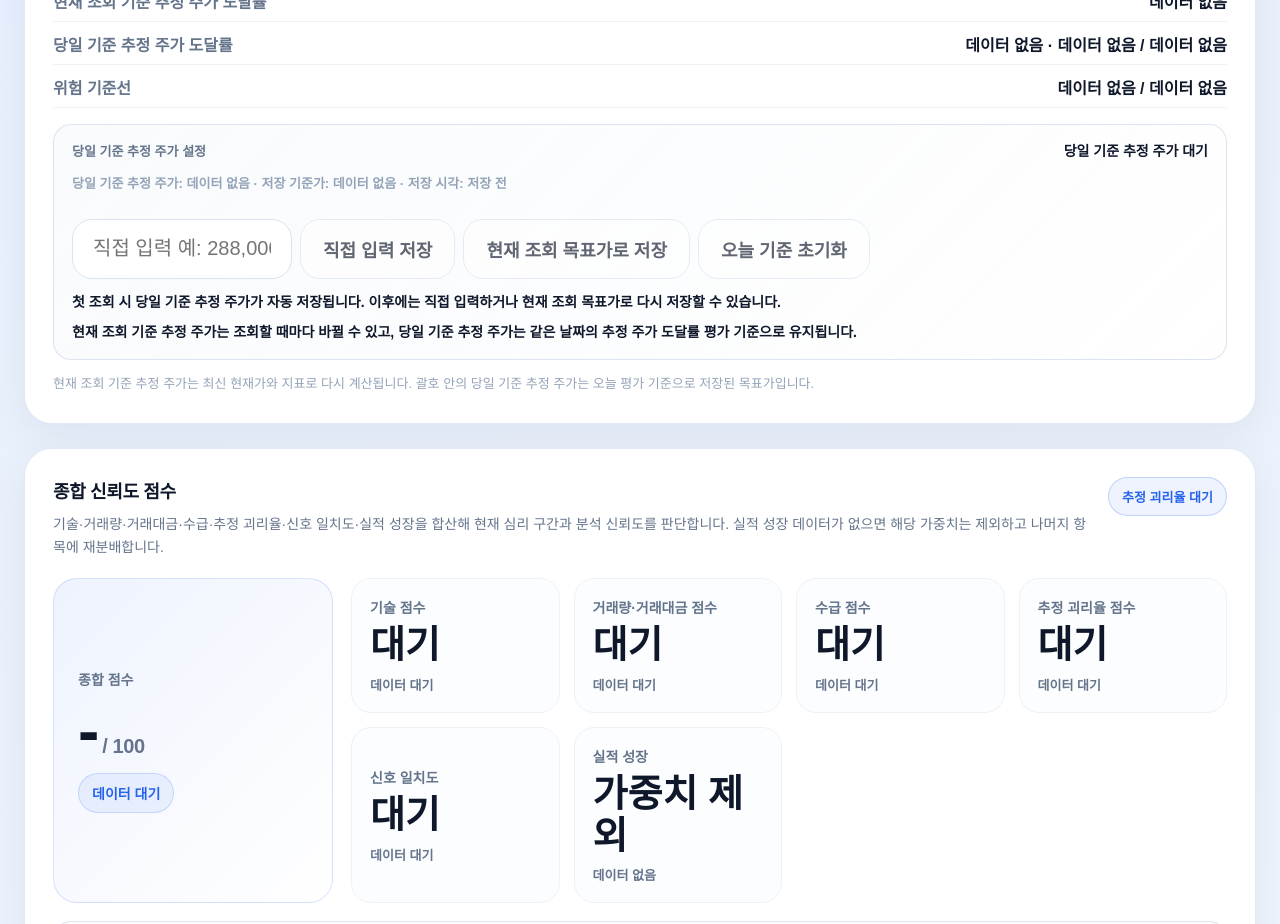
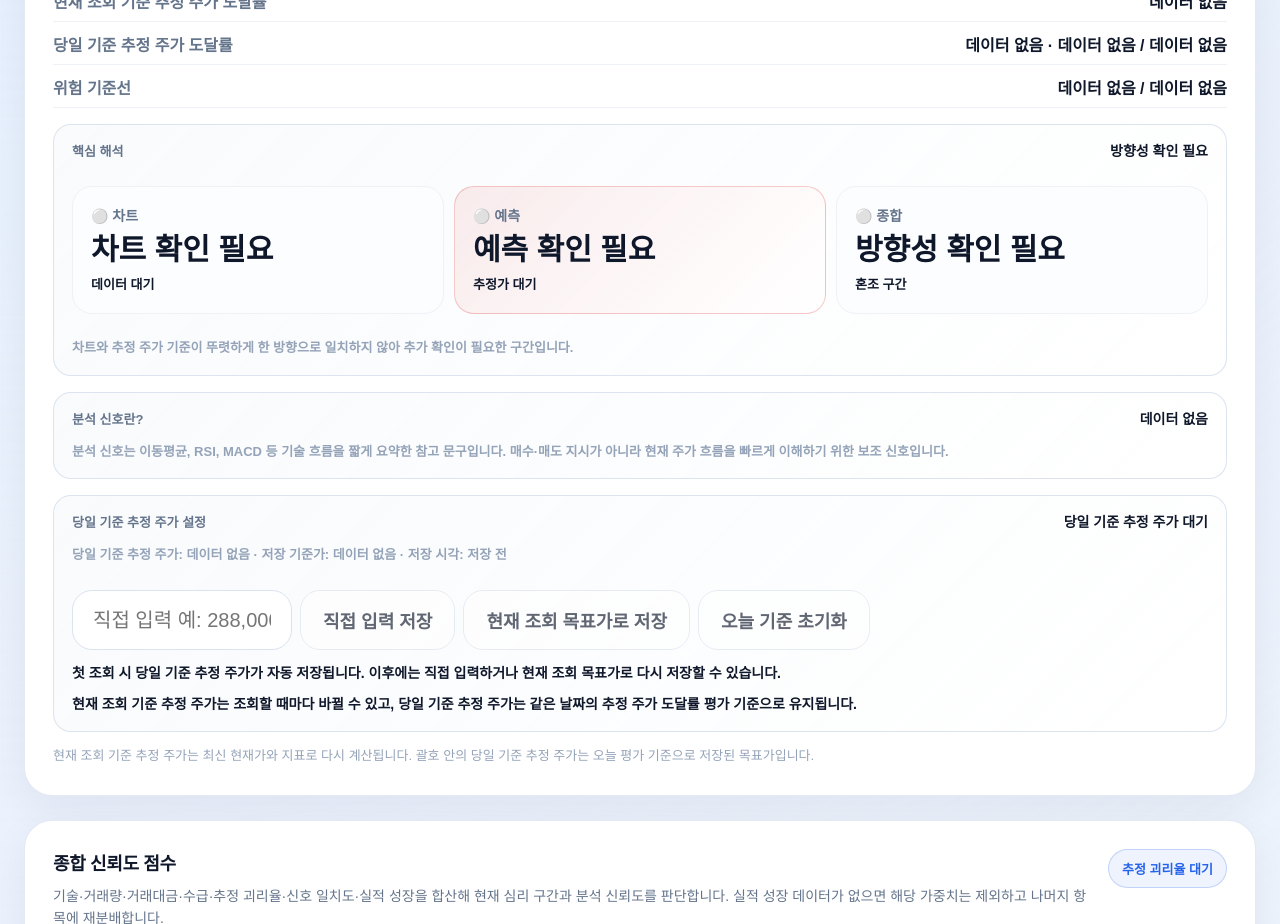
Before and after one commit to jkpark5298-alt/kospi-stock-pwa, a Next.js app: page / in a window 1280 px wide. Shown: the part 1200-2124 px from the top of the page. Built offline with nearby package versions, Linux system fonts and the light colour scheme.

Commit message:
Add current stock summary interpretation

```diff
--- a/components/stock/CurrentStockSummaryCard.tsx
+++ b/components/stock/CurrentStockSummaryCard.tsx
@@ -98,6 +98,8 @@ export default function CurrentStockSummaryCard({ data }: Props) {
   const displayMeta = [displaySymbol, data?.exchange, data?.currency]
     .filter(Boolean)
     .join(" · ");
+
+  const quickSummary = makeCurrentSummaryInterpretation(data, range);
 
   function handleSaveCurrentAsDailyTarget() {
     if (!range || !data?.symbol) return;
@@ -232,6 +234,47 @@ export default function CurrentStockSummaryCard({ data }: Props) {
         />
       </div>
 
+
+      <div className="target-basis-box" style={{ marginTop: 16 }}>
+        <div className="target-basis-header">
+          <span>핵심 해석</span>
+          <strong>{quickSummary.overall}</strong>
+        </div>
+
+        <div
+          style={{
+            display: "grid",
+            gridTemplateColumns: "repeat(auto-fit, minmax(150px, 1fr))",
+            gap: 10,
+            marginTop: 12,
+          }}
+        >
+          {quickSummary.cards.map((card) => (
+            <div className="target-metric-card" key={card.title}>
+              <span>{card.icon} {card.title}</span>
+              <strong className={card.tone}>{card.label}</strong>
+              <em className={card.tone}>{card.detail}</em>
+            </div>
+          ))}
+        </div>
+
+        <p className="target-basis-summary" style={{ marginTop: 12 }}>
+          {quickSummary.summary}
+        </p>
+      </div>
+
+      <div className="target-basis-box" style={{ marginTop: 16 }}>
+        <div className="target-basis-header">
+          <span>분석 신호란?</span>
+          <strong>{data?.signalSummary || "데이터 없음"}</strong>
+        </div>
+        <p className="target-basis-summary">
+          분석 신호는 이동평균, RSI, MACD 등 기술 흐름을 짧게 요약한 참고
+          문구입니다. 매수·매도 지시가 아니라 현재 주가 흐름을 빠르게 이해하기
+          위한 보조 신호입니다.
+        </p>
+      </div>
+
       <div className="target-basis-box" style={{ marginTop: 16 }}>
         <div className="target-basis-header">
           <span>당일 기준 추정 주가 설정</span>
@@ -308,6 +351,238 @@ export default function CurrentStockSummaryCard({ data }: Props) {
     </div>
   );
 }
+
+function makeCurrentSummaryInterpretation(
+  data: StockResponse | null,
+  range?: NonNullable<StockResponse["score"]>["targetPrice"]["technicalTargetRange"],
+) {
+  const latest = getLatestChartRow(data?.chartData);
+  const current = data?.currentPrice ?? latest?.close ?? range?.currentPrice ?? null;
+  const chart = makeChartSummary(current, latest);
+  const prediction = makePredictionSummary(current, range);
+  const overall = makeOverallSummary(chart.label, prediction.label);
+
+  return {
+    overall: overall.title,
+    summary: overall.detail,
+    cards: [
+      {
+        title: "차트",
+        icon: chart.icon,
+        label: chart.label,
+        detail: chart.detail,
+        tone: chart.tone,
+      },
+      {
+        title: "예측",
+        icon: prediction.icon,
+        label: prediction.label,
+        detail: prediction.detail,
+        tone: prediction.tone,
+      },
+      {
+        title: "종합",
+        icon: overall.icon,
+        label: overall.title,
+        detail: overall.shortDetail,
+        tone: overall.tone,
+      },
+    ],
+  };
+}
+
+function getLatestChartRow(chartData?: StockResponse["chartData"]) {
+  if (!chartData?.length) return null;
+
+  for (let index = chartData.length - 1; index >= 0; index -= 1) {
+    const row = chartData[index];
+
+    if (row?.close != null && Number.isFinite(row.close)) {
+      return row;
+    }
+  }
+
+  return null;
+}
+
+function makeChartSummary(
+  current: number | null,
+  latest: ReturnType<typeof getLatestChartRow>,
+) {
+  if (!latest || current == null) {
+    return {
+      icon: "⚪",
+      label: "차트 확인 필요",
+      detail: "데이터 대기",
+      tone: "neutral" as const,
+    };
+  }
+
+  const sma20 = latest.sma20 ?? null;
+  const sma60 = latest.sma60 ?? null;
+  const bbUpper = latest.bbUpper ?? null;
+  const bbLower = latest.bbLower ?? null;
+  const rsi14 = latest.rsi14 ?? null;
+
+  const isUpTrend =
+    sma20 != null && sma60 != null && current > sma20 && sma20 > sma60;
+  const isAboveAvg =
+    sma20 != null && sma60 != null && current > sma20 && current > sma60;
+  const isWeak =
+    sma20 != null && sma60 != null && current < sma20 && current < sma60;
+
+  const bandPosition =
+    bbUpper != null && bbLower != null && bbUpper > bbLower
+      ? (current - bbLower) / (bbUpper - bbLower)
+      : null;
+
+  const isOverheated =
+    (bandPosition != null && bandPosition >= 0.85) ||
+    (rsi14 != null && rsi14 >= 70);
+
+  if (isUpTrend && isOverheated) {
+    return {
+      icon: "⚠️",
+      label: "단기 과열 주의",
+      detail: "상승 추세 강함",
+      tone: "negative" as const,
+    };
+  }
+
+  if (isUpTrend || isAboveAvg) {
+    return {
+      icon: "🟢",
+      label: "상승 추세 유지",
+      detail: "이동평균선 위",
+      tone: "positive" as const,
+    };
+  }
+
+  if (isWeak) {
+    return {
+      icon: "🔻",
+      label: "추세 약세",
+      detail: "이동평균선 아래",
+      tone: "negative" as const,
+    };
+  }
+
+  return {
+    icon: "⚪",
+    label: "방향성 확인",
+    detail: "혼조 구간",
+    tone: "neutral" as const,
+  };
+}
+
+function makePredictionSummary(
+  current: number | null,
+  range?: NonNullable<StockResponse["score"]>["targetPrice"]["technicalTargetRange"],
+) {
+  const baseTarget = range?.baseTarget ?? null;
+
+  if (current == null || baseTarget == null || baseTarget <= 0) {
+    return {
+      icon: "⚪",
+      label: "예측 확인 필요",
+      detail: "추정가 대기",
+      tone: "neutral" as const,
+    };
+  }
+
+  const upsideRate = ((baseTarget - current) / current) * 100;
+  const progress = (current / baseTarget) * 100;
+
+  if (upsideRate >= 3) {
+    return {
+      icon: "🟢",
+      label: "상승 여력 있음",
+      detail: `추정가까지 ${upsideRate.toFixed(1)}%`,
+      tone: "positive" as const,
+    };
+  }
+
+  if (progress >= 97 && progress <= 103) {
+    return {
+      icon: "⚠️",
+      label: "추정가 근접",
+      detail: `도달률 ${progress.toFixed(1)}%`,
+      tone: "neutral" as const,
+    };
+  }
+
+  if (upsideRate < -3) {
+    return {
+      icon: "🔻",
+      label: "추정가 초과",
+      detail: `초과 ${Math.abs(upsideRate).toFixed(1)}%`,
+      tone: "negative" as const,
+    };
+  }
+
+  return {
+    icon: "⚪",
+    label: "예측 중립",
+    detail: `괴리 ${upsideRate.toFixed(1)}%`,
+    tone: "neutral" as const,
+  };
+}
+
+function makeOverallSummary(chartLabel: string, predictionLabel: string) {
+  if (chartLabel.includes("과열") && predictionLabel.includes("상승 여력")) {
+    return {
+      icon: "⚠️",
+      title: "상승 여력 있음 · 단기 과열 주의",
+      shortDetail: "추격 매수 신중",
+      detail:
+        "예측상 여력은 남아 있지만 차트는 단기 과열 신호를 함께 보여줍니다. 상승 흐름은 유지하되 추격 매수는 신중히 확인하는 구간입니다.",
+      tone: "neutral" as const,
+    };
+  }
+
+  if (chartLabel.includes("과열") && predictionLabel.includes("근접")) {
+    return {
+      icon: "⚠️",
+      title: "추정가 근접 · 단기 과열 주의",
+      shortDetail: "변동성 확인",
+      detail:
+        "현재가는 추정 주가에 가까우며 차트상 단기 과열 신호가 있습니다. 추가 상승보다 변동성 확대 여부를 먼저 확인해야 합니다.",
+      tone: "negative" as const,
+    };
+  }
+
+  if (chartLabel.includes("상승") && predictionLabel.includes("상승 여력")) {
+    return {
+      icon: "🟢",
+      title: "상승 추세 · 상승 여력",
+      shortDetail: "흐름 양호",
+      detail:
+        "차트 흐름과 추정 주가 기준이 모두 우호적입니다. 다만 실제 판단은 수급과 위험 기준선을 함께 확인해야 합니다.",
+      tone: "positive" as const,
+    };
+  }
+
+  if (chartLabel.includes("약세")) {
+    return {
+      icon: "🔻",
+      title: "추세 약세 확인",
+      shortDetail: "반등 확인 필요",
+      detail:
+        "현재 차트 흐름이 약해 단기 반등 여부와 수급 개선 여부를 함께 확인해야 합니다.",
+      tone: "negative" as const,
+    };
+  }
+
+  return {
+    icon: "⚪",
+    title: "방향성 확인 필요",
+    shortDetail: "혼조 구간",
+    detail:
+      "차트와 추정 주가 기준이 뚜렷하게 한 방향으로 일치하지 않아 추가 확인이 필요한 구간입니다.",
+    tone: "neutral" as const,
+  };
+}
+
 
 function MetricRow({ label, value }: { label: string; value: string }) {
   return (
```
